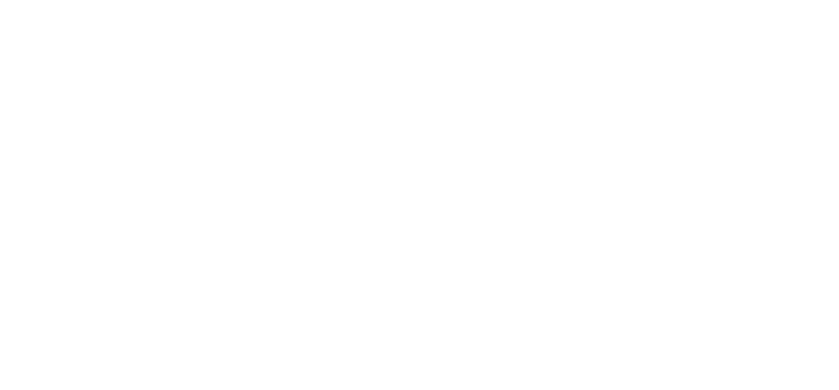
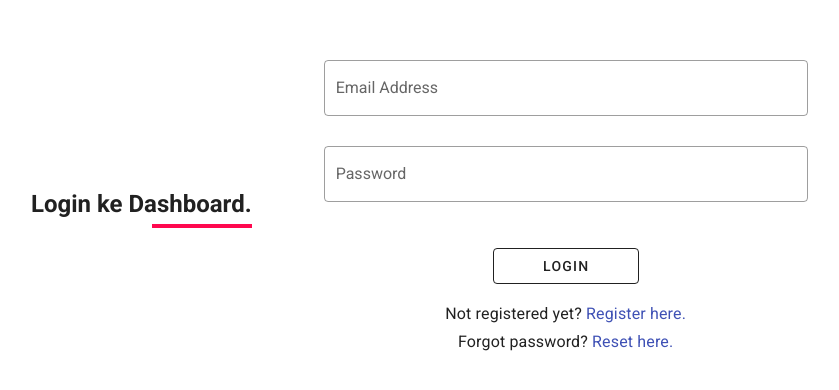
Before and after one commit to arkavidia-hmif/itfest-login, a Nuxt app: page /MerchantLoginPage in a window 1280 px wide. Before the commit this address had no page. Shown: the part 192-582 px from the top of the page, without its empty margins (175-1014 px from the left). Built offline with nearby package versions, Linux system fonts and the light colour scheme; a web font is replaced by a local one.

Commit message:
Added merchant login page

```diff
--- a/components/admin-login/AdminLogin.vue
+++ b/components/admin-login/AdminLogin.vue
@@ -10,7 +10,7 @@
         </v-col>
         <v-col cols="12">
           <v-card-text>
-            <LoginForm />
+            <AdminLoginForm :button-text="'LOGIN'" :show-register-button="true" />
           </v-card-text>
         </v-col>
       </v-row>
@@ -24,14 +24,14 @@
 
 <script lang='ts'>
 import Vue from 'vue';
-import LoginForm from './LoginForm.vue';
+import AdminLoginForm from './AdminLoginForm.vue';
 import ArkavidiaLoginImage from './ArkavidiaLoginImage.vue';
 import AdminLoginHeader from './AdminLoginHeader.vue';
 
 export default Vue.extend({
   name: 'AdminLogin',
   components: {
-    LoginForm,
+    AdminLoginForm,
     ArkavidiaLoginImage,
     AdminLoginHeader
   }
--- a/components/admin-login/LoginForm.vue
+++ b/components/admin-login/AdminLoginForm.vue
@@ -1,12 +1,12 @@
 <template>
   <v-form class="px-8 justify-center">
-    <v-text-field label="Email Address" :rules="emailRules" type="email" />
+    <v-text-field label="Email Address" type="text" />
     <v-text-field label="Password" type="password" />
     <div class="text-center">
       <v-btn color="success" class="mt-4 px-12 py-2" rounded>
-        LOGIN
+        {{ buttonText }}
       </v-btn>
-      <v-list-item>
+      <v-list-item v-if="showRegisterButton">
         <v-list-item-content>
           <v-list-item-subtitle>
             Not registered yet? <a href="#">Register here.</a>
@@ -25,6 +25,16 @@
 import Vue from 'vue';
 
 export default Vue.extend({
-  name: 'LoginForm'
+  name: 'AdminLoginForm',
+  props: {
+    buttonText: {
+      default: 'something',
+      type: String
+    },
+    showRegisterButton: {
+      default: true,
+      type: Boolean
+    }
+  }
 });
 </script>
--- a/components/admin-login/AdminLoginHeader.vue
+++ b/components/admin-login/AdminLoginHeader.vue
@@ -12,7 +12,9 @@
 </template>
 
 <style lang="scss" scoped>
-
+.headline{
+ font-weight: 600;
+}
 </style>
 
 <script>
--- /dev/null
+++ b/components/merchant-login/MerchantLogin.vue
@@ -0,0 +1,59 @@
+<template>
+  <v-row justify="center" justify-md="start" align="center">
+    <v-col
+      cols="12"
+      md="6"
+      lg="4"
+      align-center
+      justify-center
+    >
+      <div class="text-right headline section-title">
+        Login ke Dashboard.
+      </div>
+    </v-col>
+    <v-col
+      cols="12"
+      md="6"
+      lg="6"
+      align-center
+      justify-center
+    >
+      <MerchantLoginForm :button-text="'Login'" />
+    </v-col>
+  </v-row>
+</template>
+
+<style lang="scss" scoped>
+  .headline{
+    font-weight: 700;
+  }
+  .login-container{
+    background-color:#ffffff;
+  }
+  .section-title {
+    position: relative;
+    padding-bottom: 8px;
+  }
+
+  .section-title:after {
+    content: "";
+    position: absolute;
+    width: 100px;
+    height: 1px;
+    bottom: 0;
+    right: 0;
+    border-bottom: 4px solid #FF084F;
+  }
+</style>
+
+<script>
+import Vue from 'vue';
+import MerchantLoginForm from './MerchantLoginForm.vue';
+
+export default Vue.extend({
+  name: 'MerchantLogin',
+  components: {
+    MerchantLoginForm
+  }
+});
+</script>
--- /dev/null
+++ b/components/merchant-login/MerchantLoginForm.vue
@@ -0,0 +1,47 @@
+<template>
+  <v-form class="mx-12 justify-center">
+    <v-text-field label="Email Address" type="text" outlined background-color="white" />
+    <v-text-field label="Password" type="password" outlined background-color="white" />
+    <div class="text-center">
+      <v-btn class="mt-4 px-12 py-2" outlined>
+        {{ buttonText }}
+      </v-btn>
+      <div class="subtitle-1 mt-4">
+        <div v-if="showRegisterButton">
+          Not registered yet? <a href="#">Register here.</a>
+        </div>
+        <div v-if="showForgotButton">
+          Forgot password? <a href="#">Reset here.</a>
+        </div>
+      </div>
+    </div>
+  </v-form>
+</template>
+
+<style lang="scss" scoped>
+a {
+  text-decoration:none;
+}
+</style>
+
+<script>
+import Vue from 'vue';
+
+export default Vue.extend({
+  name: 'MerchantLoginForm',
+  props: {
+    buttonText: {
+      default: 'something',
+      type: String
+    },
+    showRegisterButton: {
+      default: true,
+      type: Boolean
+    },
+    showForgotButton: {
+      default: true,
+      type: Boolean
+    }
+  }
+});
+</script>
--- /dev/null
+++ b/pages/AdminLoginPage.vue
@@ -0,0 +1,28 @@
+<template>
+  <v-content>
+    <v-container fluid class="fill-height login-container">
+      <v-row wrap justify="center" align="center">
+        <v-col cols="12" md="8" xs="12" lg="4">
+          <AdminLogin />
+        </v-col>
+      </v-row>
+    </v-container>
+  </v-content>
+</template>
+
+<script lang="ts">
+import Vue from 'vue';
+import AdminLogin from '~/components/admin-login/AdminLogin.vue';
+
+export default Vue.extend({
+  components: {
+    AdminLogin
+  }
+});
+</script>
+
+<style lang="scss" scoped>
+.login-container{
+  background-image:linear-gradient(#7cddcd,#ff0850);
+}
+</style>
--- /dev/null
+++ b/pages/MerchantLoginPage.vue
@@ -0,0 +1,22 @@
+<template>
+  <v-content class="login-container">
+    <v-container class="fill-height" fluid pa-12>
+      <MerchantLogin />
+    </v-container>
+  </v-content>
+</template>
+
+<style lang="scss" scoped>
+
+</style>
+
+<script lang="ts">
+import Vue from 'vue';
+import MerchantLogin from '~/components/merchant-login/MerchantLogin.vue';
+
+export default Vue.extend({
+  components: {
+    MerchantLogin
+  }
+});
+</script>
--- a/pages/index.vue
+++ b/pages/index.vue
@@ -1,30 +1,38 @@
 <template>
+  <v-layout>
     <v-content>
       <v-container fluid class="fill-height login-container">
         <v-row wrap justify="center" align="center">
-        <v-col cols="12" md="8" xs="12" lg="4">
-          <AdminLogin />
+          <v-col cols="4" md="6" xs="12" lg="4">
+            <nuxt-link to="/AdminLoginPage">
+              <v-card class="pagecard">
+                Admin Login
+              </v-card>
+            </nuxt-link>
+          </v-col>
+          <v-col cols="4" md="6" xs="12" lg="4">
+            <nuxt-link to="/MerchantLoginPage">
+              <v-card class="pagecard">
+                Merchant Login
+              </v-card>
+            </nuxt-link>
+          </v-col>
+          <v-col cols="4" md="6" xs="12" lg="4">
+            <nuxt-link to="/UserLoginPage">
+              <v-card class="pagecard">
+                User Login
+              </v-card>
+            </nuxt-link>
           </v-col>
         </v-row>
       </v-container>
     </v-content>
+  </v-layout>
 </template>
 
-<script lang="ts">
-import Vue from 'vue';
-import AdminLogin from '~/components/admin-login/AdminLogin.vue';
-
-export default Vue.extend({
-  components: {
-    AdminLogin
-  }
-});
-</script>
-
 <style lang="scss" scoped>
-.main-logo{
-  width:80%;
-  height:auto;
+.pagecard{
+  height:300px;
 }
 .login-container{
   background-image:linear-gradient(#7cddcd,#ff0850);
```
Lines whose indentation alone changed are shown as unchanged.
